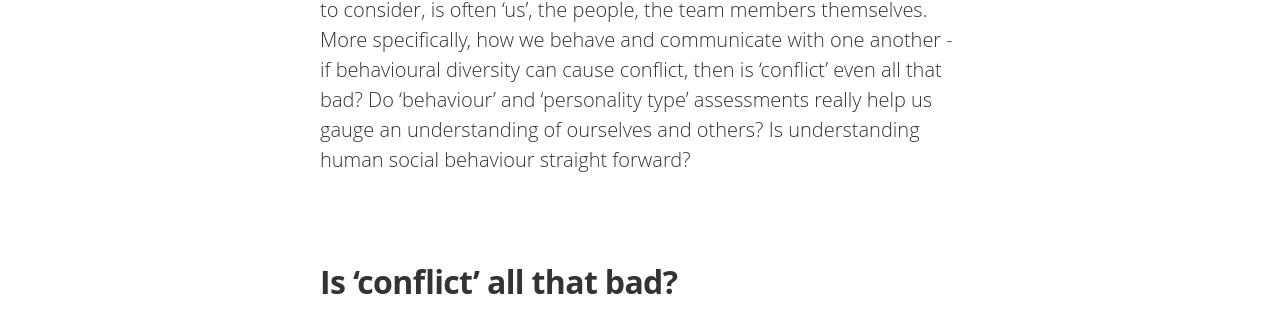
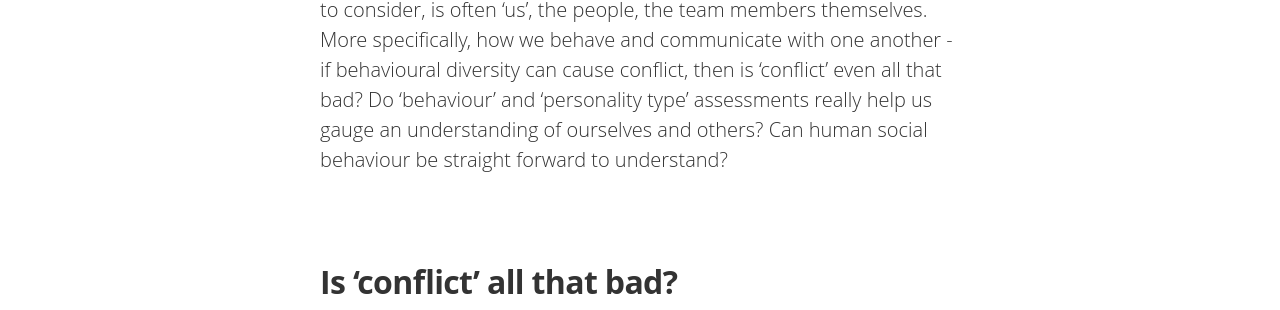
Before and after one commit to IamJackReed/JackReed, a Jekyll site: the page built from _posts/2017-10-21-conflict-caused-by-behavioural-diversity.md, in a window 1280 px wide and 900 px high, scrolled down 681 px. Shown: the part 354-664 px from the top of the window. Built offline with Jekyll 4.4.1, drawn with Linux system fonts in a browser that asks for light colours; nearby versions of some CDN libraries; some web fonts are replaced; comment, search, counter and statistics services are not loaded; some of the changed text lies outside the part shown.

Commit message:
Update 2017-10-21-conflict-caused-by-behavioural-diversity.md

```diff
--- a/_posts/2017-10-21-conflict-caused-by-behavioural-diversity.md
+++ b/_posts/2017-10-21-conflict-caused-by-behavioural-diversity.md
@@ -8,7 +8,7 @@
 image2: /assets/article_images/2017-10-21-conflict-caused-by-behavioural-diversity/conflict-image-mobile.JPG
 ---
 <span style="color:#00000; font-family: 'open sans'; font-size: 1em; font-size: 20px; font-weight: 200; hyphens: none;">
-One of the most important aspects of an effective agile team, I think, isn't just about the typical project constraints; scope, costs, quality, or even time. Instead, I'd have to say by far one of most important aspects to consider, is often 'us', the people, the team members themselves. More specifically, how we behave and communicate with one another - if behavioural diversity can cause conflict, then is 'conflict' even all that bad? Do 'behaviour' and 'personality type' assessments really help us gauge an understanding of ourselves and others? Is understanding human social behaviour straight forward?
+One of the most important aspects of an effective agile team, I think, isn't just about the typical project constraints; scope, costs, quality, or even time. Instead, I'd have to say by far one of most important aspects to consider, is often 'us', the people, the team members themselves. More specifically, how we behave and communicate with one another - if behavioural diversity can cause conflict, then is 'conflict' even all that bad? Do 'behaviour' and 'personality type' assessments really help us gauge an understanding of ourselves and others? Can human social behaviour be straight forward to understand?
 
 ## Is 'conflict' all that bad?
 <span style="color:#00000; font-family: 'open sans'; font-size: 1em; font-size: 20px; font-weight: 200; hyphens: none;">Almost all teams will experience some form of conflict sooner or later, and in some cases, particularly in a scrum team. Conflict amongst the team can even be desirable, so long as the conflicts that occur have a positive outcome. If the individuals on team are aware of their team members behavioural differences, and they all use a style to communicate that allows them to fully express their opinion without causing others to get stressed or take offence, then there should be some positive outcomes, some of which might include:
```
